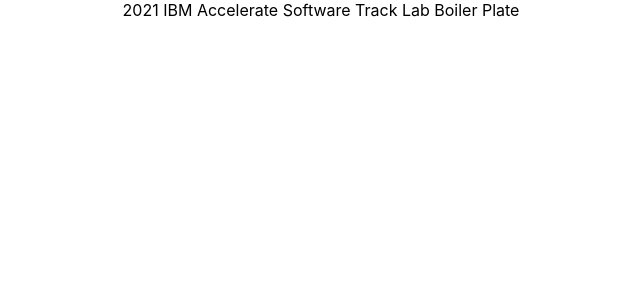
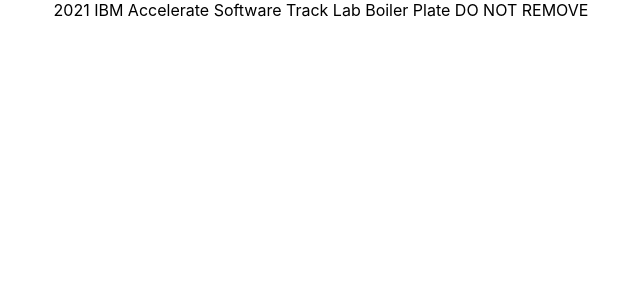
Before and after one commit to 2021-IBM-Accelerate-SW-Track/lab-1-team-46, a React (Create React App) app: page / in a window 1280 px wide. Shown: the top 300 px of the page, without its empty margins (319-959 px from the left). Built offline with nearby package versions, Linux system fonts and the light colour scheme.

Commit message:
A test commit - all i did was edit the header text

```diff
--- a/src/App.js
+++ b/src/App.js
@@ -2,6 +2,7 @@
 import './App.css';
 
 function App() {
+
   return (
     <div className="App">
     <Header/>
--- a/src/component/header/header.js
+++ b/src/component/header/header.js
@@ -1,3 +1,3 @@
 export default function Header(){
-    return <div>2021 IBM Accelerate Software Track Lab Boiler Plate</div>
+    return <div>2021 IBM Accelerate Software Track Lab Boiler Plate DO NOT REMOVE</div>
 }
```
